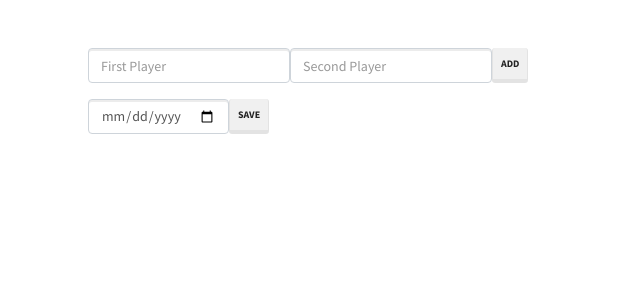
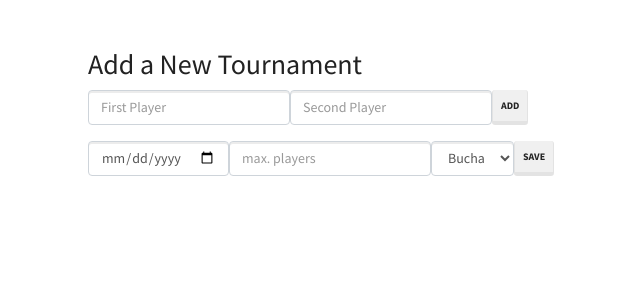
Before and after one commit to Sam-Tymoshchuk/cs50_pj, a Flask app: page /new_tourn in a window 1280 px wide. Shown: the part 57-357 px from the top of the page, without its empty margins (30-670 px from the left). Run offline with Flask 2, Linux system fonts and the light colour scheme; a user stored in the database is signed in; some libraries are stand-ins or nearby versions.

Commit message:
Done part with Tournaments, additinal styling required

```diff
--- a/application.py
+++ b/application.py
@@ -123,44 +123,79 @@ def home():
     return render_template("home.html")
 
 @app.route("/tournaments")
-#@login_required
+@login_required
 def tournaments():
 
+    tournament = db.execute("SELECT * FROM tournaments JOIN locations on tournaments.location_id = l_id")
+    return render_template("tournaments.html", roster=tournament)
     try:
-        tournament = db.execute("SELECT * FROM tournaments JOIN locations on tournaments.location_id = id")
-
+        tournament = db.execute("SELECT * FROM tournaments JOIN locations on tournaments.location_id = l_id")
         return render_template("tournaments.html", roster=tournament)
     except:
-        return "Exeption on dtb"
+        return "Exeption on dtb 1"
 
 @app.route("/new_tourn", methods=["GET", "POST"])
+@login_required
 def new_tourn():
     if request.method == "POST":
-        players = 0
+
+        players = request.form.getlist("pla")
+        players = [tuple(p.split(",")) for p in players]
+        date = request.form["date"]
+        max_players = request.form["max"]
+        location = request.form["location"]
+
+        print (players, date, max_players, location)
 
         try:
-            players = request.form.getlist("pla")
-            print (players[0])
+            t_id = db.execute("INSERT INTO tournaments (date, max_num, location_id, t_type_id) VALUES (:date, :max_num, 1, 1)",
+            date=date, max_num=max_players)
         except:
-            print (players)
+            print ("Error 1")
 
+        try:
+            for p in players:
+                db.execute("INSERT INTO participants (t_id, p1, p2) VALUES (:t_id, :p1, :p2)",
+                t_id=t_id, p1=p[0], p2=p[1])
+        except:
+            print ("error 2")
 
-        return jsonify(players)
+        return render_template("new_tourn.html")
     else:
         return render_template("new_tourn.html")
 
+@app.route("/tournament")
+@login_required
+def tournament():
+    t_id = request.args.get("t_id")
+    print (t_id)
+    tournament = db.execute("SELECT t_id, p1, p2 FROM participants JOIN tournaments ON participants.t_id = id WHERE t_id = :t_id",
+    t_id=t_id)
+    return render_template("tournament.html", roster=tournament)
+
+    try:
+        tournament = db.execute("SELECT t_id, p1, p2 FROM participants JOIN tournaments ON participants.t_id = id WHERE t_id = :t_id",
+        t_id=t_id)
+        return render_template("tournament.html", roster=tournament)
+    except:
+        return redirect("/tournaments")
+
 @app.route("/games")
 def games():
+    # YET TO DO
     return ""
 
 @app.route("/new_game")
 def new_game():
+    # YET TO DO
     return ""
 
 @app.route("/new_player")
 def new_player():
+    # YET TO DO
     return ""
 
 @app.route("/players")
 def players():
+    # YET TO DO
     return ""
--- a/static/styles.css
+++ b/static/styles.css
@@ -11,9 +11,6 @@ main
 {
     /* scroll horizontally as needed */
     overflow-x: auto;
-
-    /* center contents */
-    text-align: center;
 }
 
 main img
--- a/templates/new_tourn.html
+++ b/templates/new_tourn.html
@@ -8,7 +8,7 @@
     <!--<script src="/static/newTourn.js"></script>-->
 
     <form class="form-group" action="{{ url_for('new_tourn') }}" method="post">
-
+      <h2>Add a New Tournament</h1>
       <div class="form-group d-flex">
         <input type="text" class="form-control" placeholder="First Player" id="p1">
         <input type="text" class="form-control" placeholder="Second Player" id="p2">
@@ -19,7 +19,14 @@
 
       <div class="form-group d-flex">
         <input type="date" class="form-control" name="date"/>
+        <input type="text" class="form-control" name="max" placeholder="max. players"/>
+
+        <select class="form-control" name="location">
+          <option>Bucha</option>
+        </select>
+
         <input type="submit" class="btn btn-secondary btn-sm" value="Save" id="save">
+
       </div>
 
     </form>
```
Also changed, not shown: templates/tournament.html (added, +25 -0 lines), templates/tournaments.html (+6 -3 lines), TGP_data.db.
